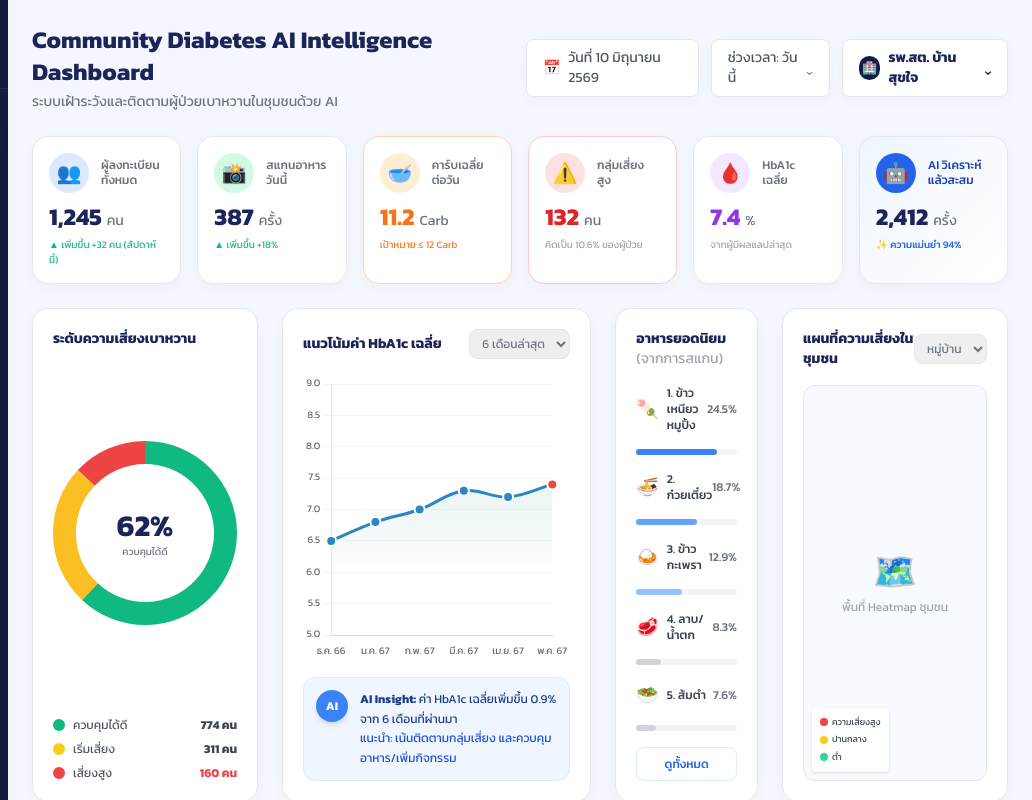
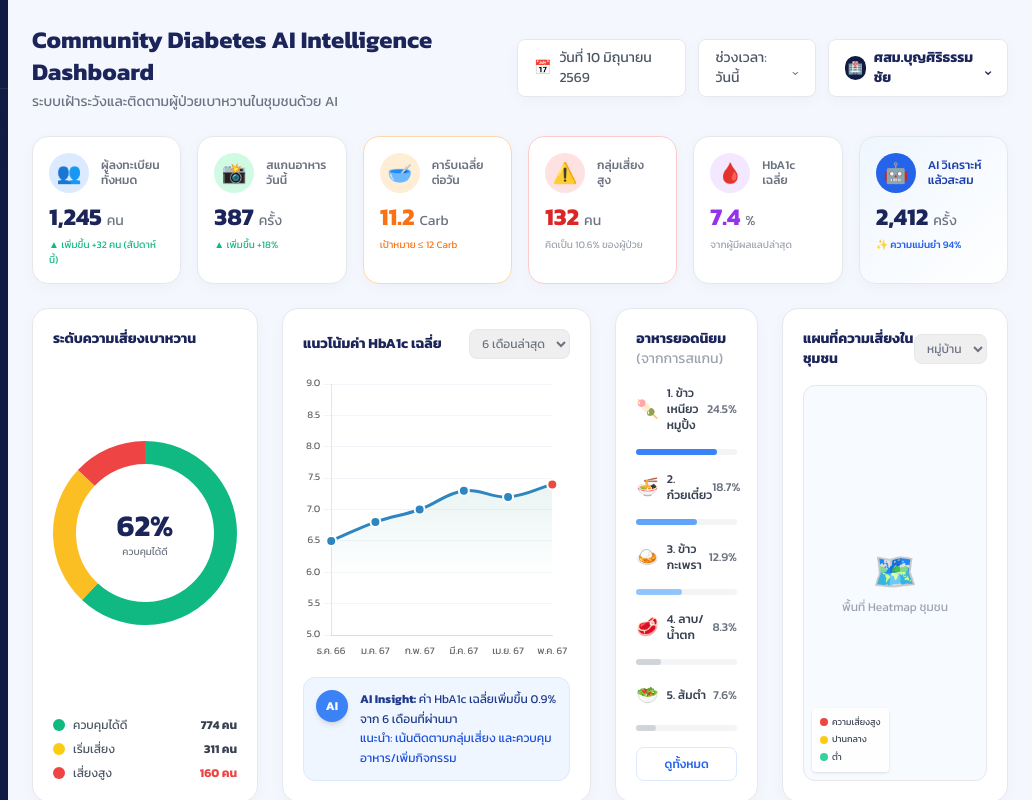
Before and after one commit to pcu2surin77561-oss/carb-buddy-linebot, a website: page dashboard.html in a window 1280 px wide. Shown: the full height of the page, 248-1280 px from the left. Drawn offline with nearby package versions, Linux system fonts and the light colour scheme; no server answers.

Commit message:
Update dashboard.html

```diff
--- a/dashboard.html
+++ b/dashboard.html
@@ -88,7 +88,7 @@
                 </div>
                 <div class="bg-white border rounded-lg px-4 py-2 text-sm font-bold text-[#1B2559] flex items-center space-x-2 card-shadow">
                     <div class="w-6 h-6 bg-[#111C44] rounded-full flex items-center justify-center text-white text-xs">🏥</div>
-                    <span>รพ.สต. บ้านสุขใจ</span> <span>⌄</span>
+                    <span>ศสม.บุญศิริธรรมชัย</span> <span>⌄</span>
                 </div>
             </div>
         </div>
```
